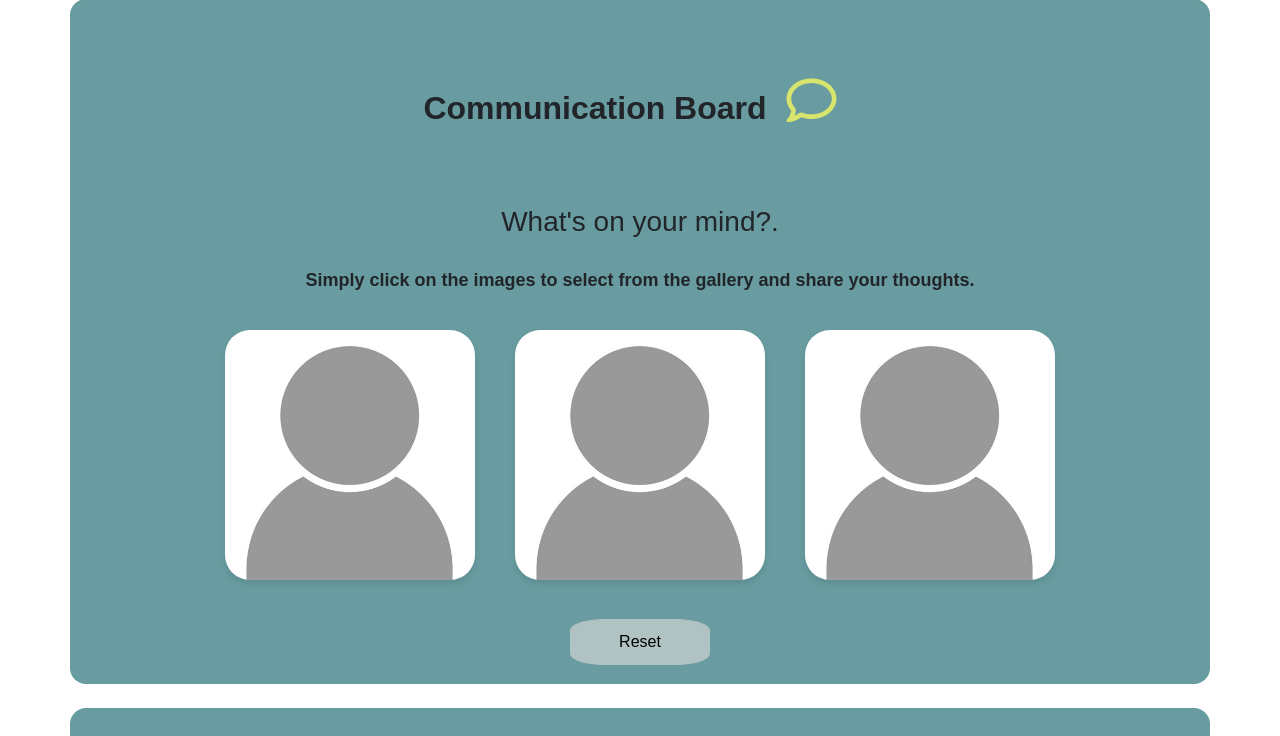
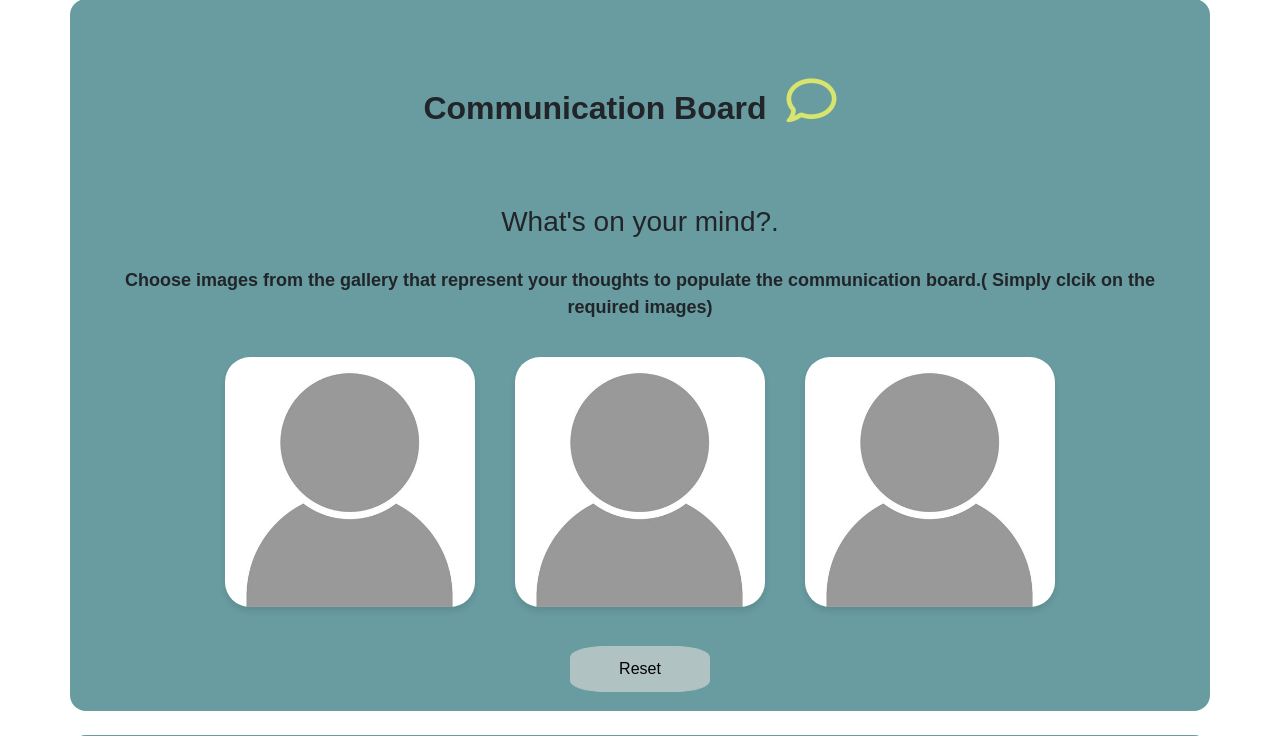
Before and after one commit to ZoltanSzarvas0209/mp3_MyWay, a Django app: page / in a window 1280 px wide. Shown: the part 521-1257 px from the top of the page. Run offline with Django 4.2, Linux system fonts and the light colour scheme; data that the repository does not hold is empty; some libraries are stand-ins or nearby versions; some web fonts are replaced.

Commit message:
update Communication Board's message and readme.md's credit section

```diff
--- a/communication/templates/communication/index.html
+++ b/communication/templates/communication/index.html
@@ -25,7 +25,7 @@
 
             <h3>What's on your mind?.</h3>
 
-            <p>Simply click on the images to select from the gallery and share your thoughts.</p>
+            <p>Choose images from the gallery that represent your thoughts to populate the communication board.( Simply clcik on the required images)</p>
 
             <div id="communication-board" class="d-flex flex-wrap justify-content-center">
                 <!-- Empty slots for images -->
```
Also changed, not shown: README.md.
